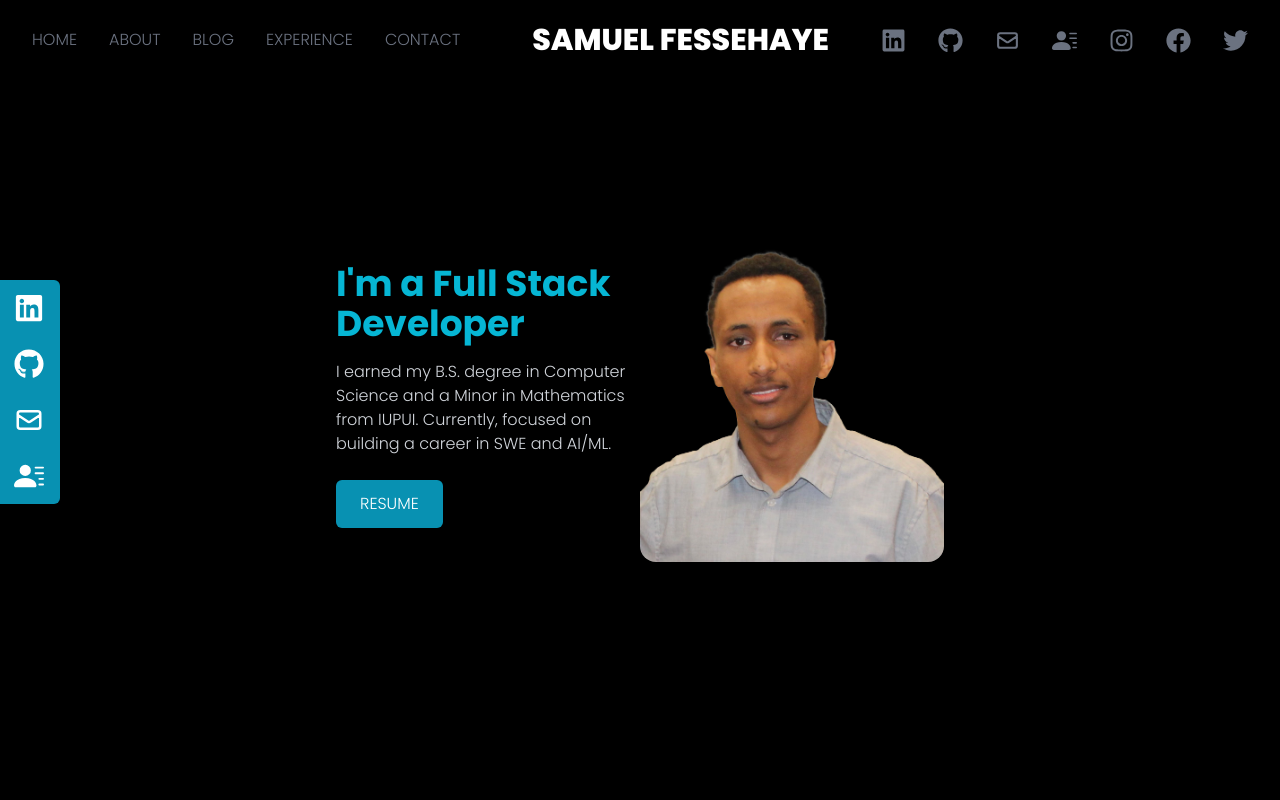
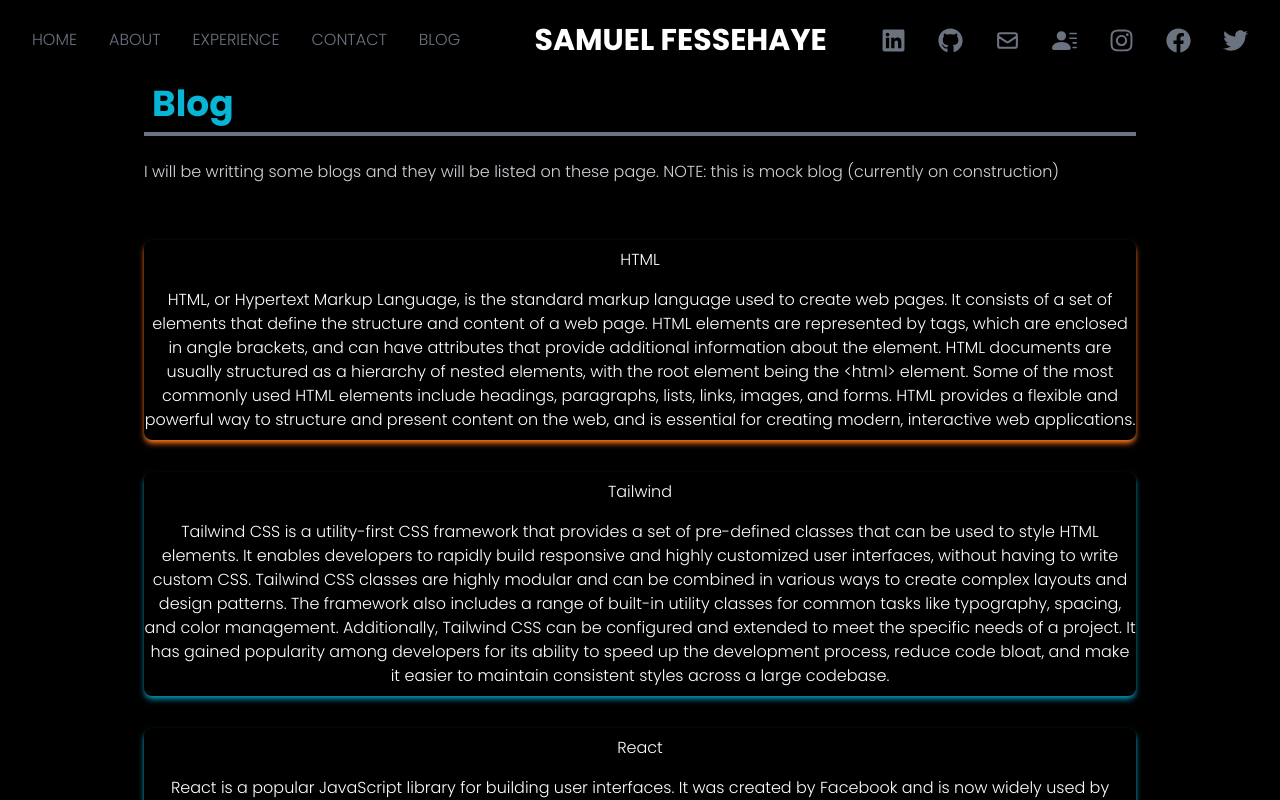
Before and after one commit to Sam-Wel/my-fortfolio, a React (Create React App) app: page /blog in a window 1280 px wide. Shown: the top 800 px of the page. Built offline with nearby package versions, Linux system fonts and the light colour scheme.

Commit message:
added a blog page

```diff
--- a/package.json
+++ b/package.json
@@ -9,6 +9,7 @@
     "react": "^18.1.0",
     "react-dom": "^18.1.0",
     "react-icons": "^4.4.0",
+    "react-router-dom": "^6.9.0",
     "react-scripts": "^5.0.1",
     "react-scroll": "^1.8.7",
     "web-vitals": "^2.1.4"
--- a/src/App.js
+++ b/src/App.js
@@ -1,32 +1,23 @@
-import About from "./components/About";
-import Contact from "./components/Contact";
-import Experience from "./components/Experience";
 import Home from "./components/Home";
 import NavBar from "./components/NavBar";
-import SocialLinks from "./components/SocialLinks";
+import Blog from "./components/Blog";
+
+
+import { BrowserRouter, Route, Routes } from "react-router-dom";
 
 function App() {
   return (
-    <div className="">
-      <div className="">
-      <NavBar />
+    <BrowserRouter>
+      <div className="App">
+        <NavBar />
+        <div className="content">
+          <Routes>
+            <Route path="/" element={<Home />}/>
+            <Route path="/blog" element={<Blog/>}/>
+          </Routes>
+        </div>
       </div>
-      <div className="">
-      <Home />
-      </div>
-      <div className="">
-      <About />
-      </div>
-      <div>
-      <Experience />
-      </div>
-      <div>
-      <Contact />
-      </div>
-      <div>
-      <SocialLinks />
-      </div>
-    </div>
+    </BrowserRouter>
   );
 }
 
--- /dev/null
+++ b/src/components/Blog.jsx
@@ -0,0 +1,83 @@
+import React from "react";
+
+const Blog = () => {
+  const techs = [
+    {
+      id: 1,
+      src: "html",
+      title: "HTML",
+      content:"HTML, or Hypertext Markup Language, is the standard markup language used to create web pages. It consists of a set of elements that define the structure and content of a web page. HTML elements are represented by tags, which are enclosed in angle brackets, and can have attributes that provide additional information about the element. HTML documents are usually structured as a hierarchy of nested elements, with the root element being the <html> element. Some of the most commonly used HTML elements include headings, paragraphs, lists, links, images, and forms. HTML provides a flexible and powerful way to structure and present content on the web, and is essential for creating modern, interactive web applications.",
+      style: "shadow-orange-500",
+      size:"w-20 mx-auto",
+    },
+    {
+      id: 2,
+      src: "tailwind",
+      title: "Tailwind",
+      content:"Tailwind CSS is a utility-first CSS framework that provides a set of pre-defined classes that can be used to style HTML elements. It enables developers to rapidly build responsive and highly customized user interfaces, without having to write custom CSS. Tailwind CSS classes are highly modular and can be combined in various ways to create complex layouts and design patterns. The framework also includes a range of built-in utility classes for common tasks like typography, spacing, and color management. Additionally, Tailwind CSS can be configured and extended to meet the specific needs of a project. It has gained popularity among developers for its ability to speed up the development process, reduce code bloat, and make it easier to maintain consistent styles across a large codebase.",
+      style: "shadow-cyan-600",
+      size:"w-20 mx-auto",
+    },
+    {
+      id: 3,
+      src: "reactImage",
+      title: "React",
+      content:"React is a popular JavaScript library for building user interfaces. It was created by Facebook and is now widely used by developers around the world. React is based on the concept of components, which are small, self-contained pieces of code that can be reused across an application. Each component is responsible for rendering a specific part of the user interface and can be composed together to create complex UIs. React uses a virtual DOM, which is a lightweight representation of the actual DOM, to optimize rendering performance and minimize the number of changes that need to be made to the DOM. React also supports a declarative programming style, where developers describe what they want the UI to look like, and React takes care of updating the UI as needed. React is often used in combination with other technologies like Redux, React Router, and Next.js to build full-stack web applications.",
+      style: "shadow-cyan-500",
+      size:"w-20 mx-auto",
+    },
+    {
+      id: 4,
+      src: "NET",
+      title: ".NET",
+      content:".NET is a free, open-source, cross-platform framework for building various types of applications, including web, desktop, mobile, gaming, and IoT. It was created by Microsoft and is widely used by developers around the world. .NET includes a range of programming languages, such as C#, F#, and Visual Basic, and provides a rich set of libraries and tools for developing applications in a variety of domains. .NET is highly modular, enabling developers to use only the parts of the framework that are required for their application. It also supports a wide range of platforms and deployment scenarios, including Windows, Linux, macOS, and Docker. Additionally, .NET provides strong support for modern development practices like cloud computing, microservices architecture, and DevOps. With the introduction of .NET Core, the framework has become even more versatile and lightweight, making it an ideal choice for building modern, scalable, and high-performance applications.",
+      style: "shadow-purple-400",
+      size:"w-20 mx-auto",
+    },
+    {
+      id: 5,
+      src: "Spring",
+      title: "Spring",
+      content:"Spring is a popular open-source framework for building Java-based enterprise applications. It was first released in 2003 and has since become one of the most widely used frameworks for building web and enterprise applications. Spring provides a range of features and tools for developing scalable, robust, and secure applications, including dependency injection, aspect-oriented programming, data access, web services, and security. The Spring framework is modular, which means that developers can use only the parts of the framework that they need, making it highly customizable and adaptable to different types of applications. Additionally, Spring has a vibrant community of developers and contributors, which has resulted in a large ecosystem of plugins, libraries, and extensions that enhance its functionality and usability. Spring Boot, a sub-project of Spring, has become particularly popular for quickly building microservices-based applications. With its ease of use, flexibility, and extensive feature set, Spring has become a go-to choice for Java developers building enterprise applications.",
+      style: "shadow-green-400",
+      size:"w-20 mx-auto",
+    },
+  ];
+
+  return (
+    <div className="bg-black">
+    <div className=" bg-black">
+          <p className="text-cyan-500 text-4xl font-bold border-b-4 h-6 p-3">
+          </p>
+    </div>
+    <div
+      name="blog"
+      className=" mt-8 flex items-center  bg-gradient-to-b bg-black w-full md:h-full justify-center md:items-end"
+    >
+      <div className="max-w-screen-lg mx-auto p-4 flex flex-col justify-center  text-white">
+        <div>
+          <p className="text-cyan-500 text-4xl font-bold border-b-4 border-gray-500 p-2 ">
+            Blog
+          </p>
+          <p className="py-6 text-gray-300">I will be writting some blogs and they will be listed on these page. NOTE: this is mock blog (currently on construction)</p>
+        </div>
+
+        <div className="w-full grid grid-cols-2 sm:grid-cols-1 gap-8 text-center py-8 px-12 sm:px-0">
+          {techs.map(({ id, src, title, style, size, content }) => (
+            <div
+              key={id}
+              className={`shadow-md hover:scale-105 duration-500 py-2 rounded-lg ${style}`}
+            >
+                <h1>{title}</h1>
+              <p className="mt-4">{content}</p>
+            </div>
+
+          ))}
+        </div>
+      </div>
+    </div>
+    </div>
+  );
+};
+
+export default Blog;
--- a/src/components/Home.jsx
+++ b/src/components/Home.jsx
@@ -1,8 +1,14 @@
 import React from "react";
 import HeroImage from "../assets/heroImage.png";
+import Contact from "./Contact";
+import Experience from "./Experience";
+import About from "./About";
+import SocialLinks from "./SocialLinks";
+
 
 const Home = () => {
   return (
+    <div>
     <div
       name="home"
       className="flex items-end h-screen w-full bg-black justify-center md:items-center"
@@ -37,6 +43,11 @@ const Home = () => {
         </div>
       </div>
     </div>
+    <About/>
+    <Experience/>
+    <Contact/>
+    <SocialLinks/>
+    </div>
   );
 };
 
--- a/src/components/NavBar.jsx
+++ b/src/components/NavBar.jsx
@@ -3,30 +3,44 @@ import { FaBars, FaTimes, FaLinkedin, FaGithub, FaFacebook, FaTwitter, FaInstagr
 import { Link } from "react-scroll";
 import { HiOutlineMail } from "react-icons/hi";
 import { BsFillPersonLinesFill } from "react-icons/bs";
+import { useNavigate } from 'react-router-dom';
+
+
+
 
 const NavBar = () => {
+  const navigate = useNavigate();
+  const [currentRoute, setRoute] = useState("");
+
+  const handleClick = (event) => {
+    setRoute(event.target.dataset.value);
+    navigate(currentRoute);
+    console.log(event.target.dataset.value)
+  };
+
+
   const [nav, setNav] = useState(false);
 
   const links = [
     {
       id: 1,
       link: "home",
+      path:"",
     },
     {
       id: 2,
       link: "about",
+      path:"",
     },
     {
       id: 3,
-      link: "blog",
+      link: "experience",
+      path:"",
     },
     {
       id: 4,
-      link: "experience",
-    },
-    {
-      id: 5,
       link: "contact",
+      path:"",
     },
   ];
 
@@ -111,24 +125,31 @@ const NavBar = () => {
 
 
   return (
+    <div>
     <div className="flex justify-between uppercase items-center w-full h-20 px-4 text-white bg-black fixed">
       <div className="">
         <ul className="hidden md:flex">
+
           {links.map(({ id,link }) => (
             <li
+            data-value="" onClick={handleClick}
               key={id}
               className="px-4 cursor-pointer font-signature text-gray-500 hover:scale-110 duration-200 hover:text-white"
             >
-              <Link to={link} smooth duration={500}>
+              <Link to={link} data-value="" onClick={handleClick} smooth duration={500}>
                 {link}
               </Link>
             </li>
           ))}
+
+          <li data-value="blog" onClick={handleClick} className="px-4 cursor-pointer font-signature text-gray-500 hover:scale-110 duration-200 hover:text-white">
+              blog
+          </li>
         </ul>
       </div>
       <div className="justify-start">
       <Link to="home" smooth duration={500}>
-        <h1 className=" text-white text-3xl font-extrabold font-signature md:ml-5">SAMUEL FESSEHAYE</h1>
+        <h1 className=" text-white text-3xl font-bold font-signature md:ml-5">SAMUEL FESSEHAYE</h1>
       </Link>
       </div>
       <div className="justify-center">
@@ -194,6 +215,7 @@ const NavBar = () => {
         </ul>
       )}
     </div>
+    </div>
   );
 };
 
```
Also changed, not shown: 1 other file (tests, documents, lock files or other folders).
